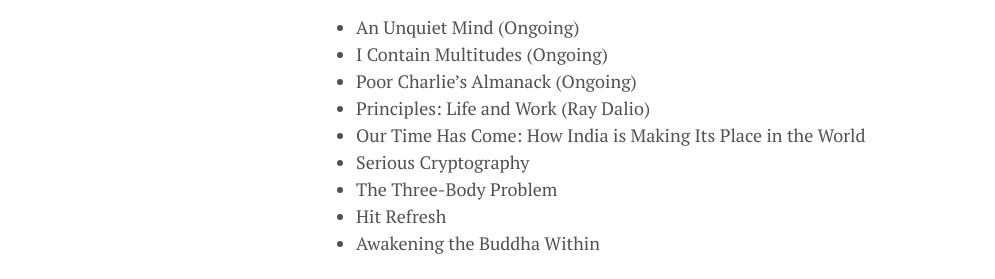
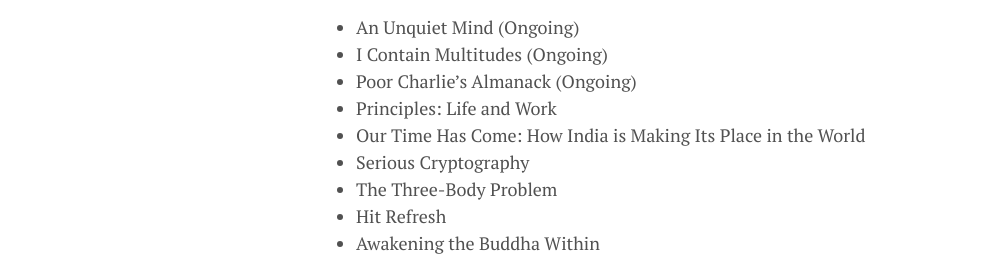
Before and after one commit to hardikp/hardikp.github.io, a Jekyll site: the page built from books.md, in a window 1280 px wide and 900 px high. Shown: the part 418-697 px from the top of the window, without its empty margins (0-995 px from the left). Built offline with Jekyll 4.4.1, drawn with Linux system fonts in a browser that asks for light colours; comment, search, counter and statistics services are not loaded.

Commit message:
Minor change

```diff
--- a/books.md
+++ b/books.md
@@ -16,7 +16,7 @@
 * An Unquiet Mind (Ongoing)
 * I Contain Multitudes (Ongoing)
 * Poor Charlie's Almanack (Ongoing)
-* Principles: Life and Work (Ray Dalio)
+* Principles: Life and Work
 * Our Time Has Come: How India is Making Its Place in the World
 * Serious Cryptography
 * The Three-Body Problem
```
